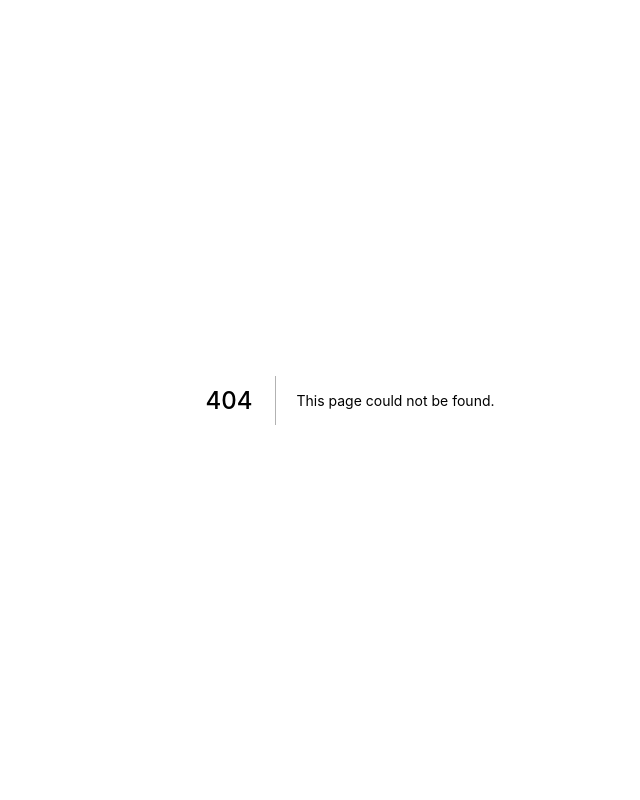
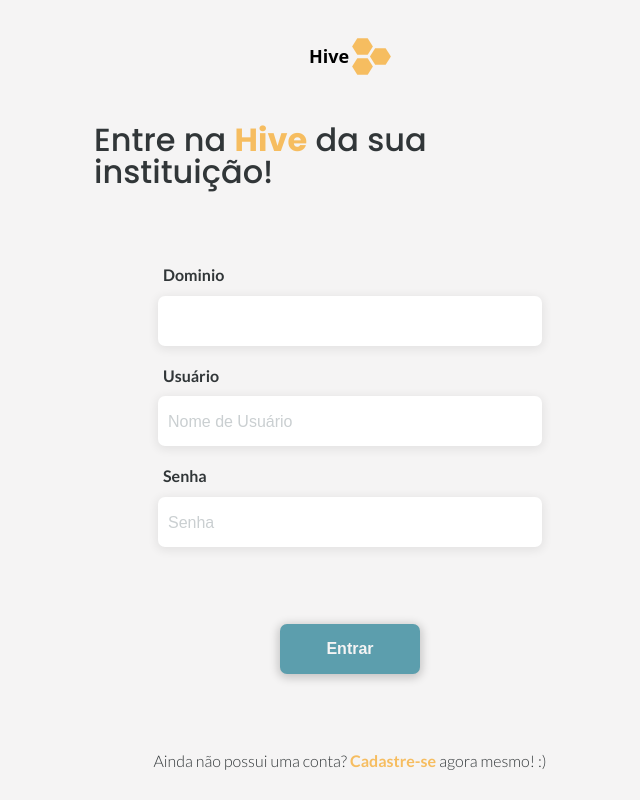
Before and after one commit to hex-g/hive-lp, a Next.js app: page /Login in a window 1280 px wide. Before the commit this address had no page. Shown: the whole page, without its empty margins (290-930 px from the left). Built offline with nearby package versions, Linux system fonts and the light colour scheme.

Commit message:
Add Login Page (#10)
* Add Login Page

* Corrige Import

```diff
--- a/components/Header/Header.js
+++ b/components/Header/Header.js
@@ -37,7 +37,7 @@
         </NavList>
       </Nav>
       <NavButtonWrapper>
-        <Link href='/'>
+        <Link href='/Login'>
           <a>Entrar</a>
         </Link>
         <Pipe></Pipe>
--- a/components/Layout.js
+++ b/components/Layout.js
@@ -2,7 +2,6 @@
 import { createGlobalStyle, ThemeProvider } from 'styled-components'
 import reset from 'styled-reset'
 import { lighten } from 'polished'
-import Header from './Header'
 
 export const theme = {
   rajah: '#F6BD60',
@@ -45,7 +44,6 @@
     <ThemeProvider theme={theme}>
       <Fragment>
         <GlobalStyle />
-          <Header />
           {children}
       </Fragment>
     </ThemeProvider>
--- /dev/null
+++ b/components/LoginSection/LoginSection.js
@@ -0,0 +1,38 @@
+import React from 'react'
+import {
+  Section,
+  LoginWrapper,
+  Logo,
+  Title,
+  TextInput,
+  Form,
+  Label,
+  Button,
+  Description
+} from './LoginSection.style'
+import SvgMapping from '../SvgMapping'
+
+const LoginSection = () => {
+  return (
+    <Section>
+      <LoginWrapper>
+        <Logo>
+          <SvgMapping name='logo' />
+        </Logo>
+        <Title>Entre na <span>Hive</span> da sua instituição!</Title>
+        <Form>
+          <Label>Dominio</Label>
+          <TextInput type='text' />
+          <Label>Usuário</Label>
+          <TextInput type='text' placeholder='Nome de Usuário' />
+          <Label>Senha</Label>
+          <TextInput type='password' placeholder='Senha' />
+        </Form>
+        <Button>Entrar</Button>
+        <Description>Ainda não possui uma conta? <span>Cadastre-se</span> agora mesmo! :)</Description>
+      </LoginWrapper>
+    </Section>
+      )
+    }
+
+export default LoginSection
--- /dev/null
+++ b/components/LoginSection/LoginSection.style.js
@@ -0,0 +1,91 @@
+import styled from 'styled-components'
+
+export const Section = styled.div`
+  height: 100vh;
+  display: flex;
+  flex-direction: column;
+  justify-content: center;
+  align-items: center;
+`
+
+export const LoginWrapper = styled.div`
+  width: 40%;
+  height: 100%;
+  display: flex;
+  flex-direction: column;
+  justify-content: space-around;
+  align-items: center;
+`
+
+export const Logo = styled.div`
+  position: relative;
+  top: 10px;
+`
+
+export const Title = styled.h2`
+  font-family: ${props => props.theme.primaryFont}, sans-serif;
+  font-size: ${props => props.theme.smallTitle};
+  span{
+    font-weight: bold;
+    color: ${props => props.theme.rajah};
+  }
+`
+
+export const Form = styled.div`
+  display: flex;
+  flex-direction: column;
+  align-items: flex-start;
+  width: 75%;
+`
+
+export const Label = styled.p`
+  padding-left: 5px;
+  margin-top: 20px;
+  line-height: 1.3em;
+  font-family: ${props => props.theme.secondaryFont}, sans-serif;
+  font-size: ${props => props.theme.mediumText};
+  font-weight: bold;
+`
+
+export const TextInput = styled.input`
+  text-align: left;
+  width: calc(100% - 20px);
+  font-size: 18px;
+  margin-top: 10px;
+  height: 30px;
+  padding: 10px 10px;
+  border-radius: 7px;
+  outline: none;
+  border: none;
+  box-shadow: ${props => props.theme.inputBoxShadow};
+  &::placeholder {
+    color: ${props => props.theme.placeholderOuterSpace};
+    font-size: ${props => props.theme.mediumText};
+  }
+`
+
+export const Button = styled.button`
+  width: 140px;
+  height: 50px;
+  border-radius: 7px;
+  box-shadow: ${props => props.theme.buttonBoxShadow};
+  text-align: center;
+  font-size: ${props => props.theme.mediumText};
+  margin: 20px;
+  background: ${props => props.theme.hippieBlue};
+  color: ${props => props.theme.wildSand};
+  font-weight: bold;
+  outline: none;
+  border: none;
+  cursor: pointer;
+`
+export const Description = styled.p`
+  text-align: center;
+  line-height: 1.3em;
+  font-family: ${props => props.theme.secondaryFont}, sans-serif;
+  font-size: ${props => props.theme.mediumText};
+  span {
+    font-weight: bold;
+    color: ${props => props.theme.rajah};
+  }
+`
--- /dev/null
+++ b/components/LoginSection/index.js
@@ -0,0 +1,3 @@
+import LoginSection from './LoginSection'
+
+export default LoginSection
--- /dev/null
+++ b/pages/Login.js
@@ -0,0 +1,13 @@
+import React from 'react'
+import Layout from '../components/Layout'
+import LoginSection from '../components/LoginSection'
+
+const Login = () => {
+  return (
+    <Layout>
+      <LoginSection />
+    </Layout>
+  )
+}
+
+export default Login
--- a/pages/index.js
+++ b/pages/index.js
@@ -1,5 +1,6 @@
 import React from 'react'
 import Layout from '../components/Layout'
+import Header from '../components/Header'
 import FirstSection from '../components/FirstSection'
 import SecondSection from '../components/SecondSection'
 import ThirdSection from '../components/ThirdSection'
@@ -9,6 +10,7 @@
 const Index = () => {
   return (
     <Layout>
+      <Header />
       <FirstSection />
       <SecondSection />
       <FourthSection />
```
Also changed, not shown: 1 other file (tests, documents, lock files or other folders).
